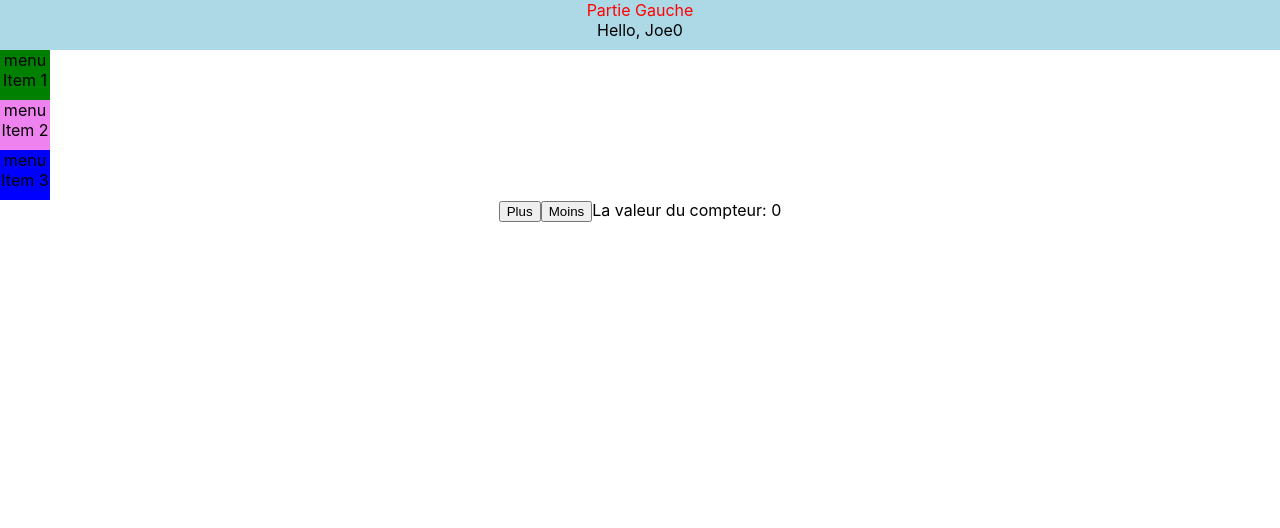
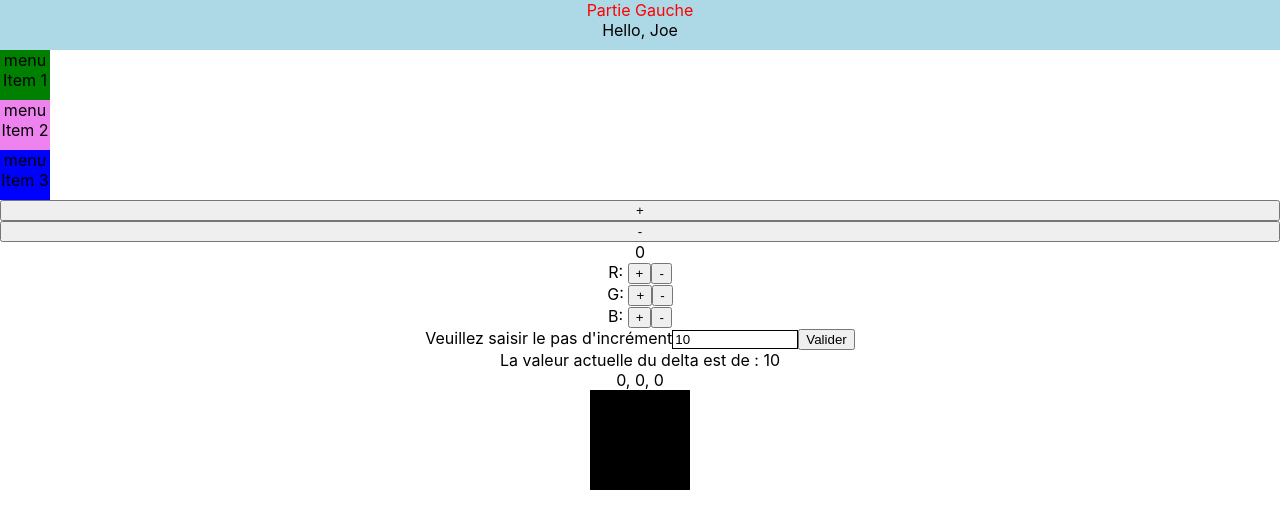
Before and after one commit to kamelkeb/20210607-CDA-2021-1-React, a React (Create React App) app: page / in a window 1280 px wide. Shown: the top 528 px of the page. Built offline with nearby package versions, Linux system fonts and the light colour scheme.

Commit message:
integration code de div colorée

```diff
--- a/src/App.css
+++ b/src/App.css
@@ -21,11 +21,9 @@
   align-items: center;
   justify-content: center;
   font-size: calc(10px + 2vmin);
-  color: white;
 }
 
 .App-link {
-  color: #61dafb;
 }
 
 @keyframes App-logo-spin {
--- a/src/App.js
+++ b/src/App.js
@@ -1,39 +1,22 @@
 import "./App.css";
-import React, { useState } from "react";
+import ColorBox from "./ColorBox/ColorBox";
 import Layout from "./Layout/Layout";
-
+import Compteur from "./Compteur/Compteur";
 import {
-  containerClass as mockContainerClass,
-  menuContent as mockMenuContent,
-  headerContent as mockHeaderContent,
+  containerClass,
+  headerContent,
+  menuContent,
+  colorsChannel,
 } from "./mockData";
 
-import { containerClass, menuContent, headerContent } from "./data";
+function App() {
+  // Compteur
 
-function App() {
-  const effectiveContainerClass = containerClass || mockContainerClass;
-  const effectiveCenuContent = menuContent || mockMenuContent;
-  const effectHeaderContent = headerContent || mockHeaderContent;
-
-  const [compteur, setCompteur] = useState(0);
-  const plusClickedHandler = () => {
-    setCompteur(compteur + 1);
-  };
-
-  const moinsClickedHandler = () => {
-    setCompteur(compteur - 1);
-  };
   return (
-    <div className={effectiveContainerClass}>
-      <Layout
-        menuContent={effectiveCenuContent}
-        headerContent={{ ...effectHeaderContent, compteur }}
-      >
-        <div>
-          <button onClick={plusClickedHandler}>Plus</button>
-          <button onClick={moinsClickedHandler}>Moins</button>
-          <span>La valeur du compteur: {compteur} </span>
-        </div>
+    <div className={containerClass}>
+      <Layout menuContent={menuContent} headerContent={headerContent}>
+        <Compteur></Compteur>
+        <ColorBox colorsChannel={colorsChannel} />
       </Layout>
     </div>
   );
--- /dev/null
+++ b/src/ColorBox/ColorBox.js
@@ -0,0 +1,93 @@
+import React, { useState } from "react";
+import classes from "./ColorBox.module.css";
+
+const ColorBox = (props) => {
+  const { colorsChannel } = props;
+
+  // Colors
+  const [colors, setColors] = useState([0, 0, 0]);
+
+  const [deltaInputBuffer, setDeltaInputBuffer] = useState(10);
+  const [delta, setDelta] = useState(10);
+  const [invalidDeltaInput, setInvalidDeltaInput] = useState(false);
+
+  // aurait pu être écrite sous forme d'une fonction à deux
+  // paramètres, ici c'est pour montrer la forme "curifiéée"
+  const augmenterValeurChannel = (channel) => (delta) => (colors) => {
+    const newColors = [...colors];
+
+    const safeColorChannel =
+      colors[channel] + delta > 255 ? 255 : colors[channel] + delta;
+
+    newColors[channel] = safeColorChannel;
+    return newColors;
+  };
+
+  const incrementColors = (channel) => {
+    // attention, ici 'colorRiser(channel)' retourne une fonction ^^
+    setColors(augmenterValeurChannel(channel)(delta));
+  };
+
+  // Version classique (non curifiée)
+  const diminuerValeurChannel = (channel, colors, delta) => {
+    const newColors = [...colors];
+    const safeColorChannel =
+      colors[channel] - delta < 0 ? 0 : colors[channel] - delta;
+    newColors[channel] = safeColorChannel;
+    return newColors;
+  };
+  const decrementColors = (channel) => {
+    setColors((colors) => diminuerValeurChannel(channel, colors, delta));
+  };
+
+  const deltaInputHandler = () => {
+    const value = deltaInputBuffer;
+
+    if (isNaN(value)) {
+      // La valeur saisie n'est pas valide
+      setInvalidDeltaInput(true);
+    } else {
+      setInvalidDeltaInput(false);
+      setDelta(Number(value));
+    }
+  };
+
+  const invalidInputValue = invalidDeltaInput && (
+    <p style={{ color: "red" }}>Veuillez saisir un nombre</p>
+  );
+
+  return (
+    <div>
+      {colorsChannel.map((item) => {
+        return (
+          <div>
+            <span>{item.name.toUpperCase()}: </span>
+            <button onClick={() => incrementColors(item.channel)}>+</button>
+            <button onClick={() => decrementColors(item.channel)}>-</button>
+          </div>
+        );
+      })}
+      <span>Veuillez saisir le pas d'incrément</span>
+      <input
+        value={deltaInputBuffer}
+        onChange={(e) => setDeltaInputBuffer(e.target.value)}
+        style={{ width: "120px", border: "1px solid black" }}
+      ></input>
+      <button onClick={deltaInputHandler}>Valider</button>
+      <br />
+      {invalidInputValue}
+
+      <span>La valeur actuelle du delta est de : {delta}</span>
+      <div>
+        {colors[0]}, {colors[1]}, {colors[2]}
+      </div>
+
+      <div
+        className={classes.ColorBox}
+        style={{ background: `rgb(${colors})` }}
+      ></div>
+    </div>
+  );
+};
+
+export default ColorBox;
--- /dev/null
+++ b/src/ColorBox/ColorBox.module.css
@@ -0,0 +1,5 @@
+.ColorBox {
+    width: 100px;
+    height: 100px;
+    margin: 0 auto;
+}
--- /dev/null
+++ b/src/Compteur/Compteur.js
@@ -0,0 +1,17 @@
+import React from "react";
+import { useState } from "react";
+function Compteur() {
+  const [compteur, setCompteur] = useState(0);
+
+  const incrementHandler = () => setCompteur((compteur) => compteur + 1);
+  const decrementHandler = () => setCompteur((compteur) => compteur - 1);
+  return (
+    <>
+      <button onClick={incrementHandler}>+</button>
+      <button onClick={decrementHandler}>-</button>
+      <span>{compteur}</span>
+    </>
+  );
+}
+
+export default Compteur;
--- a/src/Layout/Layout.js
+++ b/src/Layout/Layout.js
@@ -5,12 +5,11 @@ import classes from "./Layout.module.css";
 
 const Layout = (props) => {
   const { menuContent, headerContent, children } = props;
-  const { user, content, compteur } = headerContent;
-
+  const { user, content } = headerContent;
   return (
     <div className={classes.Layout}>
       <Header
-        pseudo={user.firstname + compteur}
+        pseudo={user.firstname}
         message={content.greetingMessage}
       ></Header>
       <Menu content={menuContent}></Menu>
@@ -20,12 +19,3 @@ const Layout = (props) => {
 };
 
 export default Layout;
-
-/*
-const listKeyValues = {
-    key1: "value1",
-    key2: "value2",
-    key3: "value3",
-}
-{ ...listKeyValues}
-*/
--- a/src/data.js
+++ /dev/null
@@ -1,20 +0,0 @@
-const getContainerClass = () => {
-  // TODO
-  return undefined;
-};
-
-const getHeaderContent = () => {
-  // TODO
-  return undefined;
-};
-
-const getMenuContent = () => {
-  // TODO
-  return undefined;
-};
-
-export const containerClass = getContainerClass();
-
-export const headerContent = getHeaderContent();
-
-export const menuContent = getMenuContent();
--- a/src/mockData.js
+++ b/src/mockData.js
@@ -1,16 +1,20 @@
-export const containerClass = "App";
+const containerClass = "App";
 
-export const headerContent = {
-  user: {
-    firstname: "Joe",
-  },
-  content: {
-    greetingMessage: "Hello, ",
-  },
+const headerContent = {
+  user: { firstname: "Joe" },
+  content: { greetingMessage: "Hello, " },
 };
 
-export const menuContent = [
+const menuContent = [
   { background: "green", name: "menu Item 1", id: "menuItem1" },
   { background: "violet", name: "menu Item 2", id: "menuItem2" },
   { background: "blue", name: "menu Item 3", id: "menuItem3" },
 ];
+
+const colorsChannel = [
+  { channel: 0, name: "r" },
+  { channel: 1, name: "g" },
+  { channel: 2, name: "b" },
+];
+
+export { containerClass, headerContent, menuContent, colorsChannel };
```
